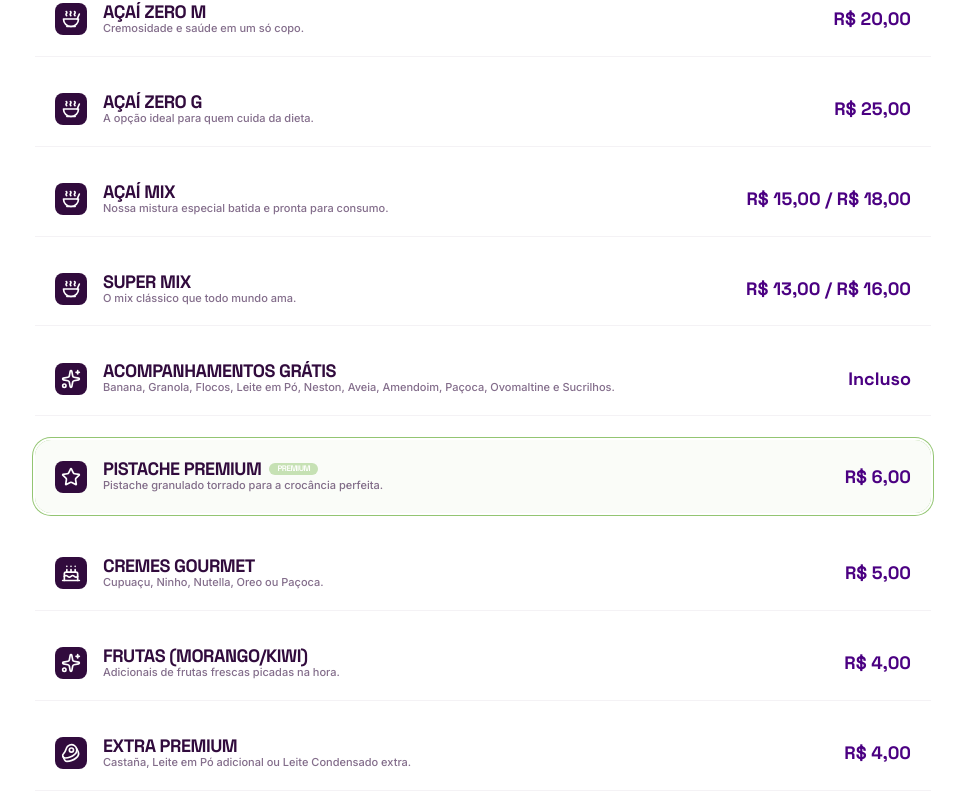
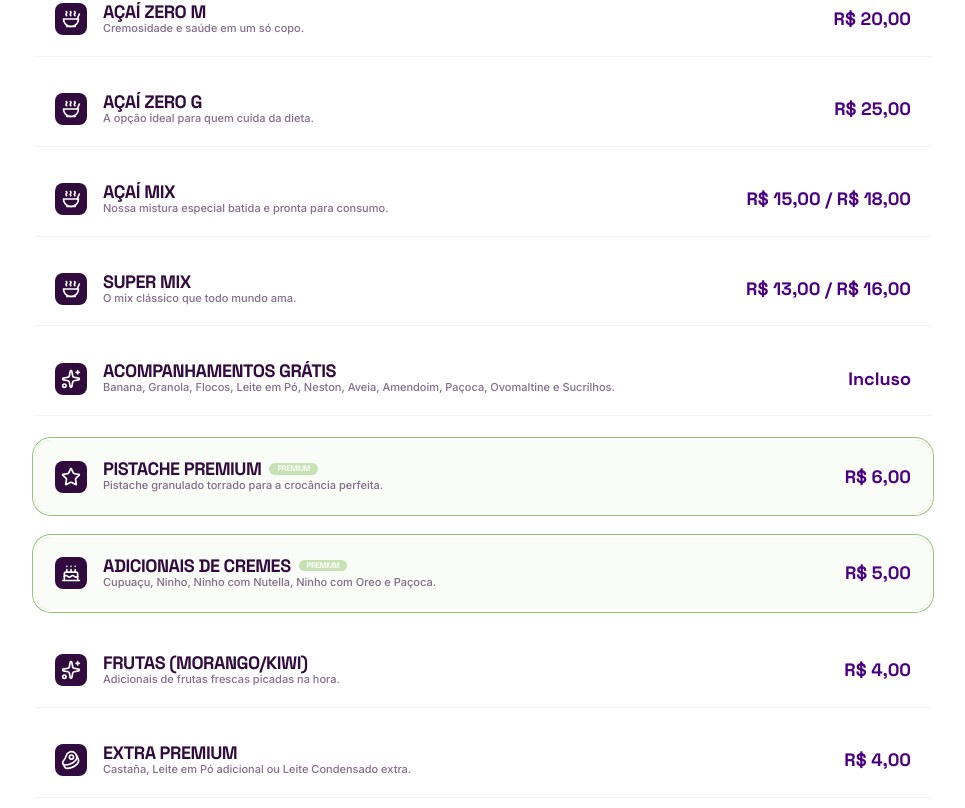
Before and after one commit to samuelpxfragoso-eng/acaidahora, a React (Vite) app: page / in a window 1280 px wide. Shown: the part 2608-3416 px from the top of the page, without its empty margins (157-1122 px from the left). Built offline with nearby package versions, Linux system fonts and the light colour scheme.

Commit message:
fix(App): Update category image URL
Changes the image URL for the 'Açaí & Montagem' category.

```diff
--- a/src/App.tsx
+++ b/src/App.tsx
@@ -335,7 +335,7 @@ const MenuSection = () => {
       id: 'acai',
       name: '🍇 Açaí & Montagem',
       icon: <Soup size={18} />,
-      image: "https://res.cloudinary.com/dqukldtq1/image/upload/v1777583258/WhatsApp_Image_2026-04-30_at_6.03.03_PM_cr3uls.jpg",
+      image: "https://res.cloudinary.com/dqfnkztbe/image/upload/q_auto/f_auto/v1778721509/WhatsApp_Image_2026-05-04_at_9.13.43_PM_xoawnc.jpg",
       items: [
         { name: 'Tradicional P (2 comp.)', price: 'R$ 13,00', description: 'Açaí premium com 2 acompanhamentos e cobertura inclusos.', icon: <Soup size={20} /> },
         { name: 'Tradicional M (3 comp.)', price: 'R$ 18,00', description: 'Açaí premium com 3 acompanhamentos e cobertura inclusos.', icon: <Soup size={20} /> },
@@ -347,7 +347,7 @@ const MenuSection = () => {
         { name: 'Super Mix', price: 'R$ 13,00 / R$ 16,00', description: 'O mix clássico que todo mundo ama.', icon: <Soup size={20} /> },
         { name: 'Acompanhamentos Grátis', price: 'Incluso', description: 'Banana, Granola, Flocos, Leite em Pó, Neston, Aveia, Amendoim, Paçoca, Ovomaltine e Sucrilhos.', icon: <Sparkles size={20} /> },
         { name: 'Pistache Premium', price: 'R$ 6,00', description: 'Pistache granulado torrado para a crocância perfeita.', featured: true, icon: <Star size={20} /> },
-        { name: 'Cremes Gourmet', price: 'R$ 5,00', description: 'Cupuaçu, Ninho, Nutella, Oreo ou Paçoca.', icon: <Cake size={20} /> },
+        { name: 'Adicionais de Cremes', price: 'R$ 5,00', description: 'Cupuaçu, Ninho, Ninho com Nutella, Ninho com Oreo e Paçoca.', featured: true, icon: <Cake size={20} /> },
         { name: 'Frutas (Morango/Kiwi)', price: 'R$ 4,00', description: 'Adicionais de frutas frescas picadas na hora.', icon: <Sparkles size={20} /> },
         { name: 'Extra Premium', price: 'R$ 4,00', description: 'Castaña, Leite em Pó adicional ou Leite Condensado extra.', icon: <Beef size={20} /> },
       ]
```
